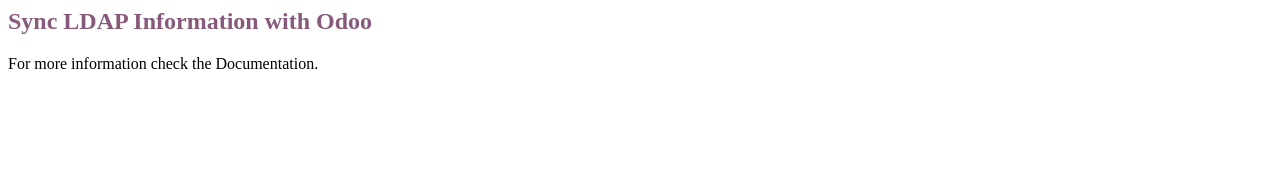
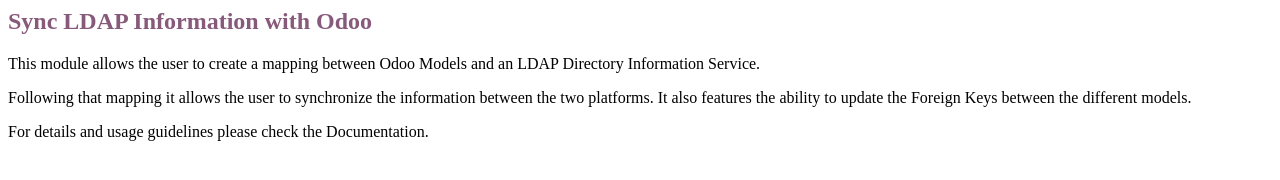
Before and after one commit to DECSIS/odoo_sync_ldap, a plain HTML site: page hr_ldap_sync/static/description/index.html in a window 1280 px wide. Drawn offline with Linux system fonts and the light colour scheme.

Commit message:
Updated description with additional information.

```diff
--- a/hr_ldap_sync/static/description/index.html
+++ b/hr_ldap_sync/static/description/index.html
@@ -1,9 +1,20 @@
 <section class="oe_container">
     <div class="oe_row oe_spaced">
-        <h2 class="oe_slogan" style="color:#875A7B;">Sync LDAP Information with Odoo</h2>
+        <h2 class="oe_slogan" style="color:#875A7B;">
+          Sync LDAP Information with Odoo
+        </h2>
     </div>
     <p>
-        For more information check the Documentation.
+      This module allows the user to create a mapping between Odoo Models and
+      an LDAP Directory Information Service.
+    </p>
+    <p>
+      Following that mapping it allows the user to synchronize the information
+      between the two platforms. It also features the ability to update the
+      Foreign Keys between the different models.
+    </p>
+    <p>
+      For details and usage guidelines please check the Documentation.
     </p>
 </section>
 
```
